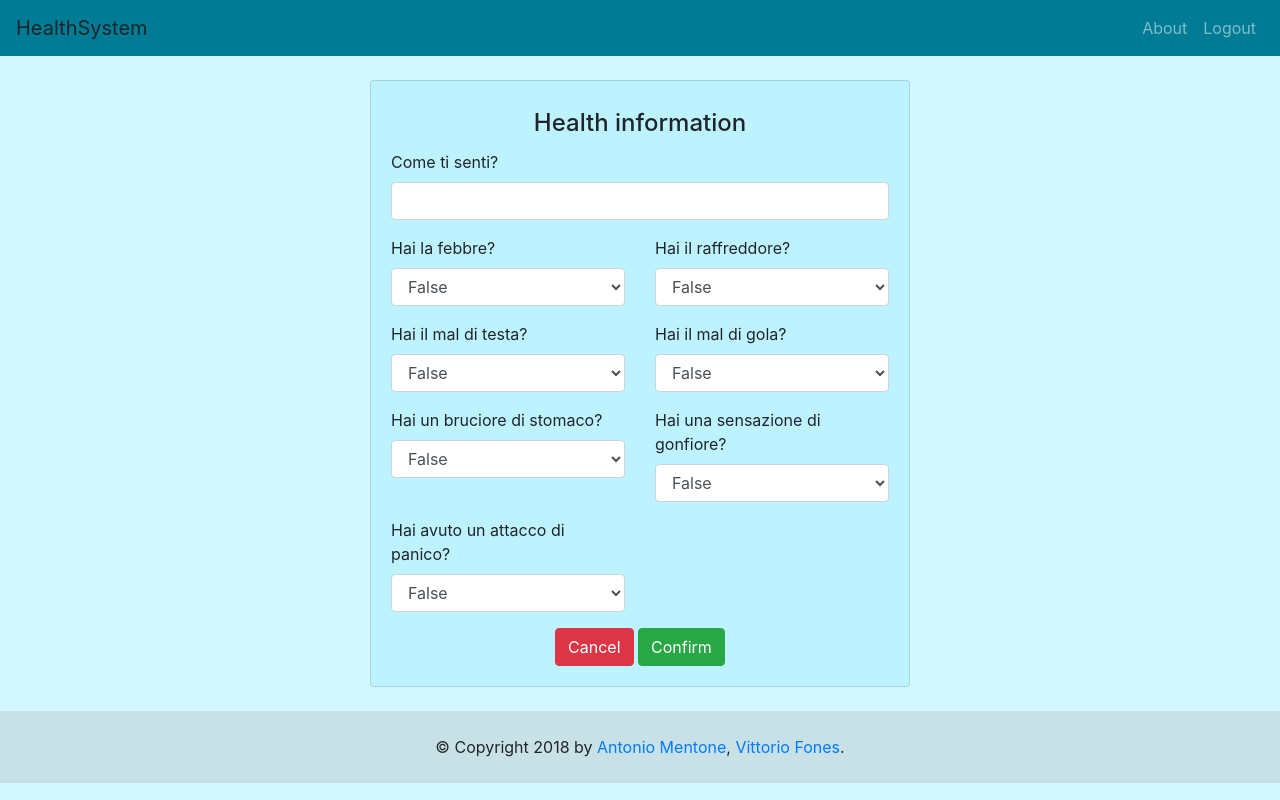
After one commit to itzatom/HealthSystem, a Flask app: a page that uses hs/flask/flaskr/templates/homepage/insert_healthdata.html in a window 1280 px wide. The commit adds this page. Run offline with Flask 2, Linux system fonts and the light colour scheme; the visitor is signed in with stand-in values (Sample User, id 1); parts of the project's set-up code (start-up, migrations or seed data) failed here and were passed over; some libraries are stand-ins or nearby versions.

Commit message:
bug fixed

```diff
--- a/hs/flask/flaskr/templates/errors/error.html
+++ b/hs/flask/flaskr/templates/errors/error.html
@@ -8,7 +8,7 @@
 {% block content %}
   {{ super() }}
 
-  <div class="page-header text-center">
+  <div class="page-header text-center mt-4">
     <hgroup>
       <h1>{% block h1 %}{% endblock %}</h1>
     </hgroup>
--- /dev/null
+++ b/hs/flask/flaskr/templates/homepage/insert_healthdata.html
@@ -0,0 +1,119 @@
+{% extends "base.html" %}
+{% block title %}Insert health information{% endblock %}
+{% block head %}
+  {{ super() }}
+{% endblock %}
+
+{% block content %}
+  {{ super() }}
+
+  <div class="container">
+    <div class="row">
+      <div class="col-md-6 mx-auto">
+          <div class="card mt-4" style="background-color: rgba(0, 209, 255, 0.1);">
+            <div class="card-body">
+              <h4 class="card-title text-center mt-2">Health information</h4>
+              <form role="form"  method="post">
+                {% for message in get_flashed_messages() %}
+                  <div class="alert alert-warning mx-auto">
+                    <button type="button" class="close" data-dismiss="alert">&times;</button>
+                    {{ message }}
+                  </div>
+                {% endfor %}
+                <div class="d-none form-group">
+                  <input  class="d-none "name="username" value={{ p_username }}>
+                </div>
+
+                <div class="form-group">
+                  <label>Come ti senti?</label>
+                  <input type="text" name="come_mi_sento" class="form-control">
+                </div>
+
+                <div class="row">
+                  <div class="col-md-6">
+                    <div class="form-group">
+                      <label>Hai la febbre?</label>
+                      <select name="febbre"  class="form-control">
+                        <option value="False" selected>False</option>
+                        <option value="True">True</option>
+                      </select>
+                    </div>
+                  </div>
+                  <div class="col-md-6">
+                    <div class="form-group">
+                      <label>Hai il raffreddore?</label>
+                      <select name="raffreddore" class="form-control">
+                        <option value="False" selected>False</option>
+                        <option value="True">True</option>
+                      </select>
+                    </div>
+                  </div>
+                  <div class="col-md-6">
+                    <div class="form-group">
+                      <label>Hai il mal di testa?</label>
+                      <select name="mal_di_testa" class="form-control">
+                        <option value="False" selected>False</option>
+                        <option value="True">True</option>
+                      </select>
+                    </div>
+                  </div>
+                  <div class="col-md-6">
+                    <div class="form-group">
+                      <label>Hai il mal di gola?</label>
+                      <select name="mal_di_gola"  class="form-control">
+                        <option value="False" selected>False</option>
+                        <option value="True">True</option>
+                      </select>
+                    </div>
+                  </div>
+                  <div class="col-md-6">
+                    <div class="form-group">
+                      <label>Hai un bruciore di stomaco?</label>
+                      <select name="bruciore_stomaco"  class="form-control">
+                        <option value="False" selected>False</option>
+                        <option value="True">True</option>
+                      </select>
+                    </div>
+                  </div>
+                  <div class="col-md-6">
+                    <div class="form-group">
+                      <label>Hai una sensazione di gonfiore?</label>
+                      <select name="gonfiore"  class="form-control">
+                        <option value="False" selected>False</option>
+                        <option value="True">True</option>
+                      </select>
+                    </div>
+                  </div>
+                  <div class="col-md-6">
+                    <div class="form-group">
+                      <label>Hai avuto un attacco di panico?</label>
+                      <select name="panico"  class="form-control">
+                        <option value="False" selected>False</option>
+                        <option value="True">True</option>
+                      </select>
+                    </div>
+                  </div>
+                </div>
+
+                <div class="d-none form-group">
+                  <input type="text" name="date" value={{ current_date }}>
+                </div>
+
+                <div class="text-center">
+                  <a href={{ url_for('patient', _username = p_username) }} class="btn btn-danger">Cancel</a>
+                  <button type="submit" id="submit" class="btn btn-success">Confirm</button>
+                </div>
+
+              </form>
+            </div>
+          </div>
+      </div>
+    </div>
+  </div>
+
+{% endblock %}
+
+{% block footer %}
+  {{ super() }}
+
+{% endblock %}
--- a/hs/flask/flaskr/views.py
+++ b/hs/flask/flaskr/views.py
@@ -3,9 +3,10 @@ from flask import url_for, session, redirect, request, render_template, flash
 from flask_login import login_user, login_required, logout_user
 from flask_mail import Message
 from .sql.models import Medico, Paziente, Ricetta, TipoDoc, Documento, Indirizzo, Email, Telefono, Persona, StudLeg
-from datetime import date, time
+from datetime import date, time, datetime
 import re
-from bson.json_util import dumps
+from bson import json_util
+import json
 
 login_manager.session_protection = 'strong'
 login_manager.login_view = 'login'
@@ -414,12 +415,29 @@ def get_prescription(p_username):
 
     return render_template('homepage/read_prescription.html', prescription=r)
 
-@app.route('/hs/patient/biometrics/<p_username>')
+@app.route('/hs/patient/biometrics/<p_username>', methods=['GET','POST'])
 @login_required
-def biometrics(p_username):
-    pass
+def final_insert(p_username):
+    if request.method == 'GET':
+        return render_template('homepage/insert_biometrics.html', p_username=p_username, current_date=datetime.today().strftime('%Y/%m/%d'))
 
-@app.route('/hs/patient/health_data/<p_username>')
+    if request.method == 'POST':
+        return str(json_util.dumps(request.form))
+
+        json_form = json.loads(json_util.dumps(request.form))
+        collection = mongo.db.biometrics
+        collection.insert_one(json_form)
+        return redirect(request.args.get('next') or url_for('patient', _username=p_username))
+
+
+@app.route('/hs/patient/healthdata/<p_username>', methods=['GET','POST'])
 @login_required
-def health_data(p_username):
-    pass
+def first_insert(p_username):
+    if request.method == 'GET':
+        return render_template('homepage/insert_healthdata.html', p_username=p_username, current_date=datetime.today().strftime('%Y/%m/%d'))
+
+    if request.method == 'POST':
+        json_health_data = json.loads(json_util.dumps(request.form))
+        collection = mongo.db.health_purpose
+        collection.insert_one(json_health_data)
+        return redirect(request.args.get('next') or url_for('final_insert', p_username=p_username))
```
Also changed, not shown: hs/flask/flaskr/templates/homepage/insert_biometrics.html (added, +119 -0 lines), hs/flask/flaskr/templates/homepage/patient.html (+3 -4 lines), hs/flask/flaskr/templates/homepage/unauthorized.html (added, +11 -0 lines), hs/nginx/healthsystem/static/assets/img/backgrounds/logo.jpg (added).
